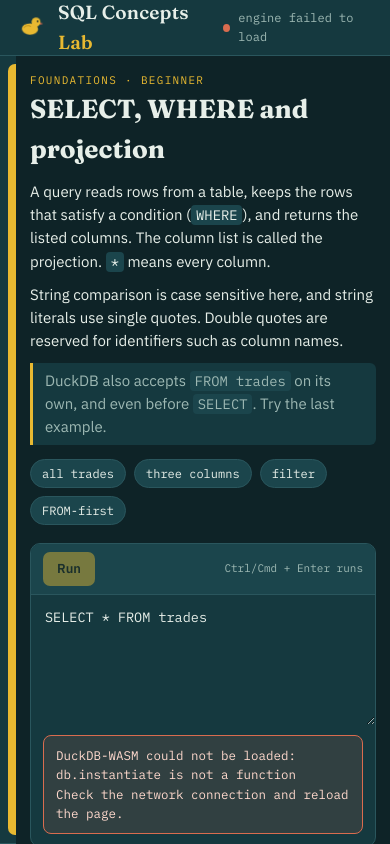
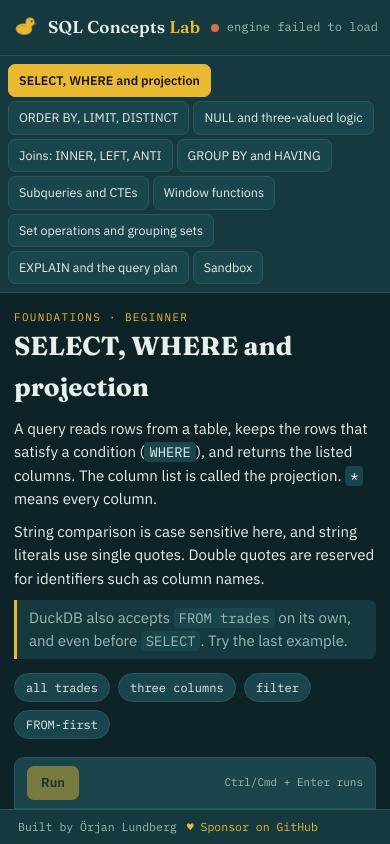
Before and after one commit to oluies/sql-concepts-lab, a website built with Vite: page index.html in a window 390 px wide. Built offline with nearby package versions, Linux system fonts and the light colour scheme; what @duckdb/duckdb-wasm would draw is missing.

Commit message:
Upgrade duckdb-wasm to 1.33.1 (DuckDB v1.5.1), add author footer, fix mobile layout
- header status text could not shrink, forcing the grid wider than
  small viewports and clipping the page; nav now wraps instead of
  scrolling horizontally; 100dvh for iOS URL-bar viewports
- footer credits Örjan Lundberg with a GitHub Sponsors link, plus
  .github/FUNDING.yml for the repo Sponsor button

```diff
--- a/index.html
+++ b/index.html
@@ -23,6 +23,10 @@
     </header>
     <nav id="nav" aria-label="Lessons"></nav>
     <main id="main"></main>
+    <footer class="foot">
+      <span>Built by Örjan Lundberg</span>
+      <a href="https://github.com/sponsors/oluies" rel="noopener">♥ Sponsor on GitHub</a>
+    </footer>
   </div>
   <script type="module" src="/src/main.ts"></script>
 </body>
--- a/package.json
+++ b/package.json
@@ -10,7 +10,7 @@
     "preview": "vite preview"
   },
   "dependencies": {
-    "@duckdb/duckdb-wasm": "^1.31.0"
+    "@duckdb/duckdb-wasm": "^1.33.1-dev45.0"
   },
   "devDependencies": {
     "typescript": "^5.6.0",
--- a/src/style.css
+++ b/src/style.css
@@ -18,7 +18,9 @@ html,body{margin:0;height:100%}
 body{background:var(--ink);color:var(--text);font-family:var(--sans);font-size:15px;line-height:1.55}
 
 /* layout */
-.app{display:grid;grid-template-columns:268px 1fr;grid-template-rows:56px 1fr;height:100vh}
+/* dvh tracks the visible viewport on iOS Safari/Chrome, where 100vh
+   includes the area behind the collapsing URL bar */
+.app{display:grid;grid-template-columns:268px minmax(0,1fr);grid-template-rows:56px 1fr auto;height:100vh;height:100dvh}
 header{grid-column:1/3;display:flex;align-items:center;gap:14px;padding:0 18px;border-bottom:1px solid var(--line);background:var(--surface)}
 header h1{font-family:var(--disp);font-weight:600;font-size:19px;margin:0;letter-spacing:.2px}
 header h1 span{color:var(--accent)}
@@ -29,6 +31,10 @@ header h1 span{color:var(--accent)}
 .duck.bob{animation:bob 1.1s ease-in-out infinite}
 @keyframes bob{0%,100%{transform:translateY(0) rotate(-3deg)}50%{transform:translateY(-3px) rotate(3deg)}}
 @media (prefers-reduced-motion: reduce){.duck.bob{animation:none}}
+
+.foot{grid-column:1/3;display:flex;align-items:center;gap:10px;padding:8px 18px;border-top:1px solid var(--line);background:var(--surface);font-family:var(--mono);font-size:11.5px;color:var(--text-dim)}
+.foot a{color:var(--accent);text-decoration:none}
+.foot a:hover{text-decoration:underline}
 
 nav{border-right:1px solid var(--line);overflow-y:auto;padding:14px 10px;background:var(--surface)}
 nav .grp{font-family:var(--mono);font-size:10.5px;text-transform:uppercase;letter-spacing:.14em;color:var(--text-dim);margin:14px 8px 6px}
@@ -90,9 +96,19 @@ pre.plan{font-family:var(--mono);font-size:12px;line-height:1.45;background:var(
 .card .peek{margin-top:8px}
 
 @media (max-width:780px){
-  .app{grid-template-columns:1fr;grid-template-rows:56px auto 1fr}
-  nav{display:flex;overflow-x:auto;border-right:0;border-bottom:1px solid var(--line);padding:8px}
+  .app{grid-template-columns:minmax(0,1fr);grid-template-rows:56px auto 1fr auto}
+  header,.foot{grid-column:auto}
+  header{gap:10px;padding:0 12px}
+  header h1{font-size:17px;white-space:nowrap}
+  /* the status text must be allowed to shrink, or it forces the grid
+     wider than the viewport and the whole page clips on the right */
+  .status{min-width:0}
+  .status span:last-child{overflow:hidden;text-overflow:ellipsis;white-space:nowrap}
+  nav{display:flex;flex-wrap:wrap;gap:4px;border-right:0;border-bottom:1px solid var(--line);padding:8px}
   nav .grp{display:none}
-  nav button{white-space:nowrap;width:auto}
+  nav button{white-space:nowrap;width:auto;font-size:12.5px;padding:6px 10px;background:var(--surface-2);border:1px solid var(--line)}
+  nav button.active{border-color:var(--accent)}
   main{padding:16px 14px 50px}
+  /* 16px stops iOS Safari from zooming the page when the editor gets focus */
+  textarea{font-size:16px}
 }
```
Also changed, not shown: 1 other file.
